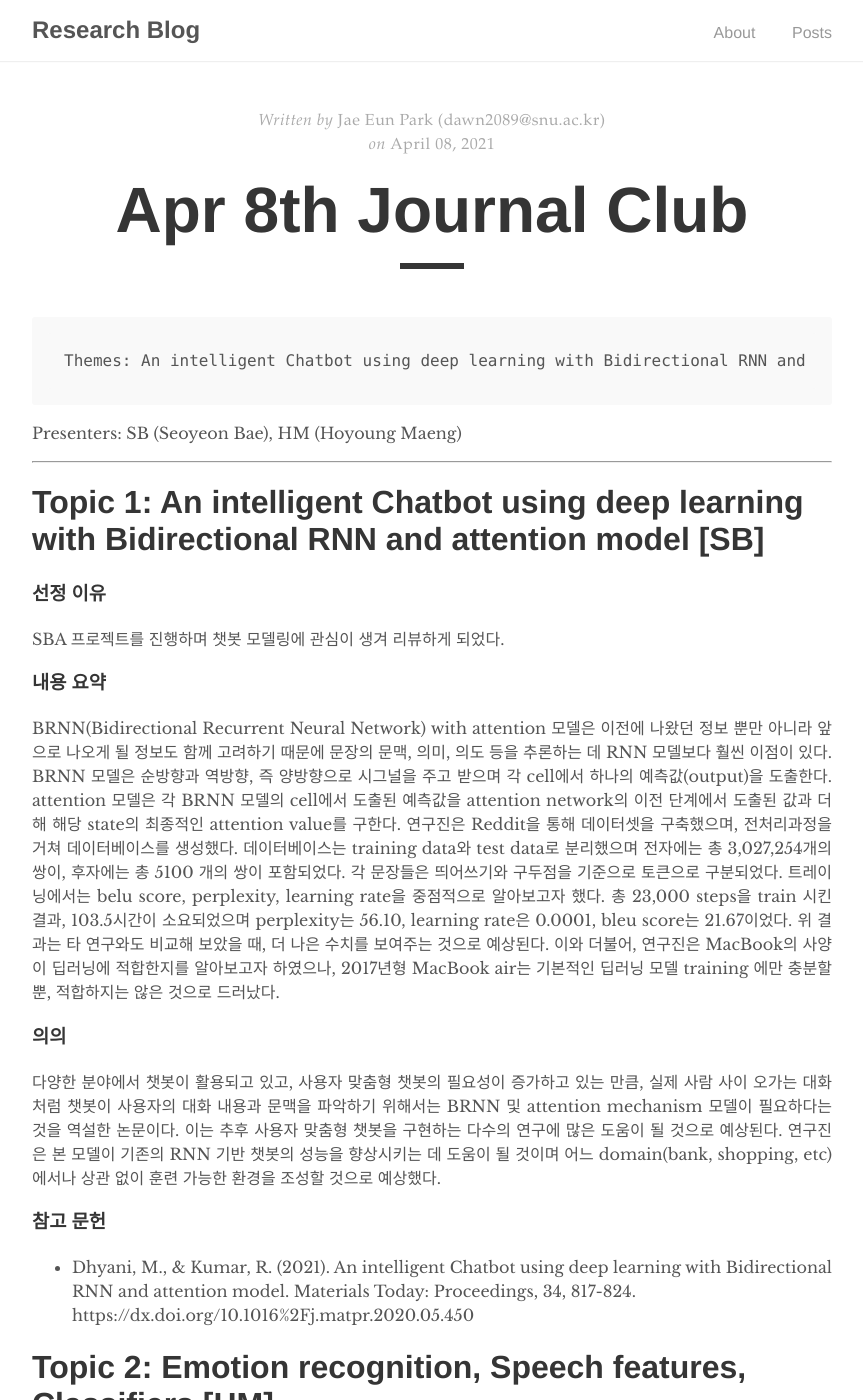
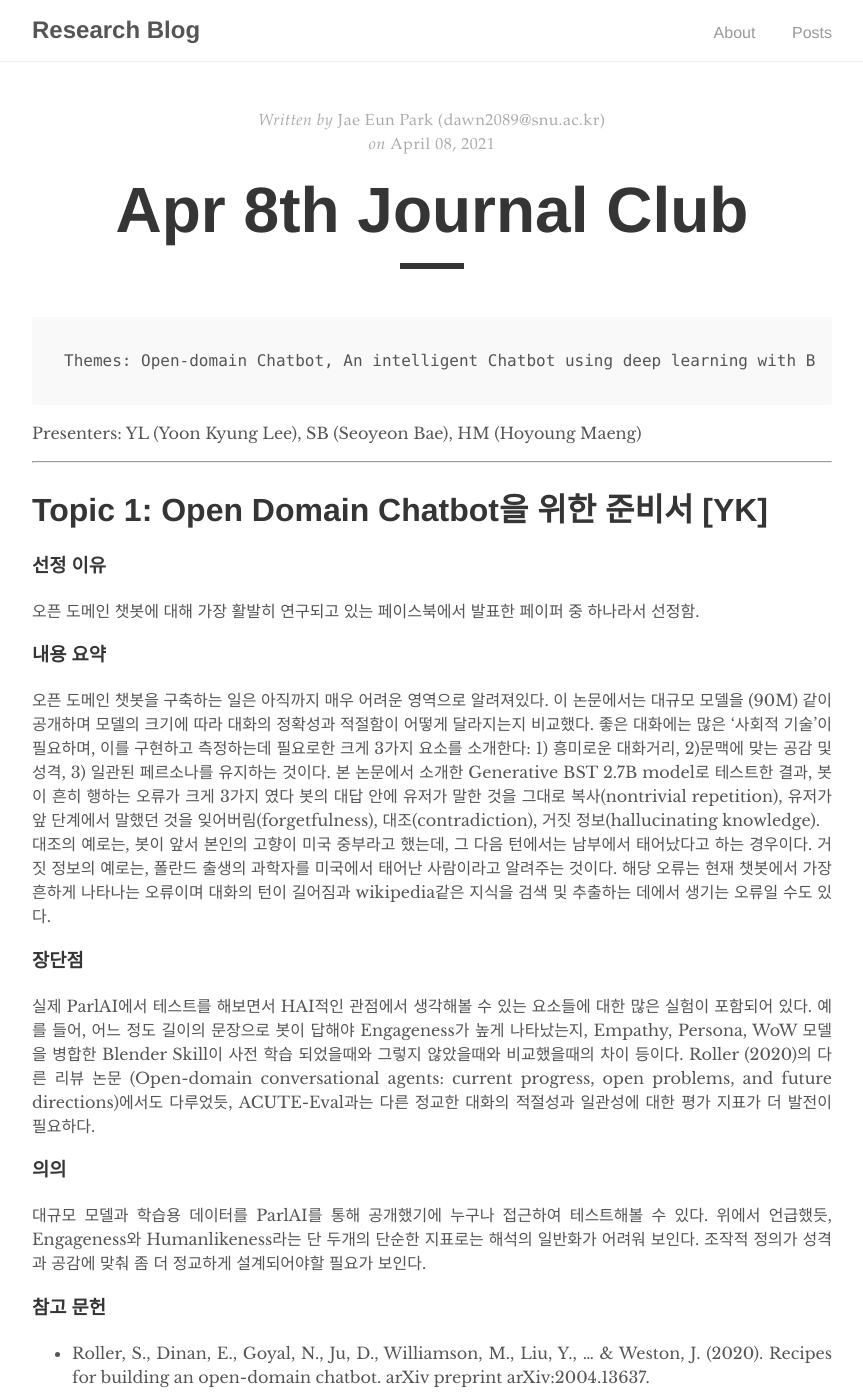
Before and after one commit to humanfactorspsych/blog, a Jekyll site: the page built from _posts/2021-04-08-study.md, in a window 1280 px wide and 1400 px high. Shown: the whole window, without its empty margins (208-1071 px from the left). Built offline with Jekyll 4.4.1, drawn with Linux system fonts in a browser that asks for light colours; some of the changed text lies outside the part shown.

Commit message:
Update 2021-04-08-study.md

```diff
--- a/_posts/2021-04-08-study.md
+++ b/_posts/2021-04-08-study.md
@@ -4,13 +4,48 @@ title: "Apr 8th Journal Club"
 author: "Jae Eun Park (dawn2089@snu.ac.kr)"
 ---
 
-    Themes: An intelligent Chatbot using deep learning with Bidirectional RNN and attention model, Emotion recognition, Speech features, Classifiers
+    Themes: Open-domain Chatbot, An intelligent Chatbot using deep learning with Bidirectional RNN and attention model, Emotion recognition, Speech features, Classifiers
 
-Presenters: SB (Seoyeon Bae), HM (Hoyoung Maeng) <br>
+Presenters: YL (Yoon Kyung Lee), SB (Seoyeon Bae), HM (Hoyoung Maeng) <br>
 
 -----------------
 
-# Topic 1: An intelligent Chatbot using deep learning with Bidirectional RNN and attention model [SB]
+# Topic 1: Open Domain Chatbot을 위한 준비서 [YK]
+
+### **선정 이유**
+
+오픈 도메인 챗봇에 대해 가장 활발히 연구되고 있는 페이스북에서 발표한 페이퍼 중 하나라서 선정함.
+
+### **내용 요약**
+
+오픈 도메인 챗봇을 구축하는 일은 아직까지 매우 어려운 영역으로 알려져있다.
+이 논문에서는 대규모 모델을 (90M) 같이 공개하며 모델의 크기에 따라 대화의 정확성과 적절함이 어떻게 달라지는지 비교했다.
+좋은 대화에는 많은 '사회적 기술'이 필요하며, 이를 구현하고 측정하는데 필요로한 크게 3가지 요소를 소개한다: 1) 흥미로운 대화거리, 2)문맥에 맞는 공감 및 성격, 3) 일관된 페르소나를 유지하는 것이다.
+본 논문에서 소개한 Generative BST 2.7B model로 테스트한 결과, 봇이 흔히 행하는 오류가 크게 3가지 였다 봇의 대답 안에 유저가 말한 것을 그대로 복사(nontrivial repetition), 유저가 앞 단계에서 말했던 것을 잊어버림(forgetfulness), 대조(contradiction), 거짓 정보(hallucinating knowledge).
+대조의 예로는, 봇이 앞서 본인의 고향이 미국 중부라고 했는데, 그 다음 턴에서는 남부에서 태어났다고 하는 경우이다. 거짓 정보의 예로는, 폴란드 출생의 과학자를 미국에서 태어난 사람이라고 알려주는 것이다.
+해당 오류는 현재 챗봇에서 가장 흔하게 나타나는 오류이며 대화의 턴이 길어짐과 wikipedia같은 지식을 검색 및 추출하는 데에서 생기는 오류일 수도 있다.
+
+### **장단점**
+
+실제 ParlAI에서 테스트를 해보면서 HAI적인 관점에서 생각해볼 수 있는 요소들에 대한 많은 실험이 포함되어 있다.
+예를 들어, 어느 정도 길이의 문장으로 봇이 답해야 Engageness가 높게 나타났는지, Empathy, Persona, WoW 모델을 병합한 Blender Skill이 사전 학습 되었을때와 그렇지 않았을때와 비교했을때의 차이 등이다.
+Roller (2020)의 다른 리뷰 논문 (Open-domain conversational agents: current progress, open problems, and future directions)에서도 다루었듯, ACUTE-Eval과는 다른
+정교한 대화의 적절성과 일관성에 대한 평가 지표가 더 발전이 필요하다.
+
+### **의의**
+
+대규모 모델과 학습용 데이터를 ParlAI를 통해 공개했기에 누구나 접근하여 테스트해볼 수 있다.
+위에서 언급했듯, Engageness와 Humanlikeness라는 단 두개의 단순한 지표로는 해석의 일반화가 어려워 보인다. 조작적 정의가 성격과 공감에 맞춰 좀 더 정교하게 설계되어야할 필요가 보인다.
+
+
+### **참고 문헌**
+
+- Roller, S., Dinan, E., Goyal, N., Ju, D., Williamson, M., Liu, Y., ... & Weston, J. (2020). Recipes for building an open-domain chatbot. arXiv preprint arXiv:2004.13637.
+
+- Roller, S., Boureau, Y. L., Weston, J., Bordes, A., Dinan, E., Fan, A., ... & Williamson, M. (2020). Open-domain conversational agents: Current progress, open problems, and future directions. arXiv preprint arXiv:2006.12442.
+
+
+# Topic 2: An intelligent Chatbot using deep learning with Bidirectional RNN and attention model [SB]
 
 ### **선정 이유**
 
@@ -28,7 +63,7 @@ BRNN(Bidirectional Recurrent Neural Network) with attention 모델은 이전에
 
 - Dhyani, M., & Kumar, R. (2021). An intelligent Chatbot using deep learning with Bidirectional RNN and attention model. Materials Today: Proceedings, 34, 817-824. https://dx.doi.org/10.1016%2Fj.matpr.2020.05.450 <br>
 
-# Topic 2: Emotion recognition, Speech features, Classifiers [HM] <br>
+# Topic 3: Emotion recognition, Speech features, Classifiers [HM] <br>
 
 ### **선정 이유**
 
```
